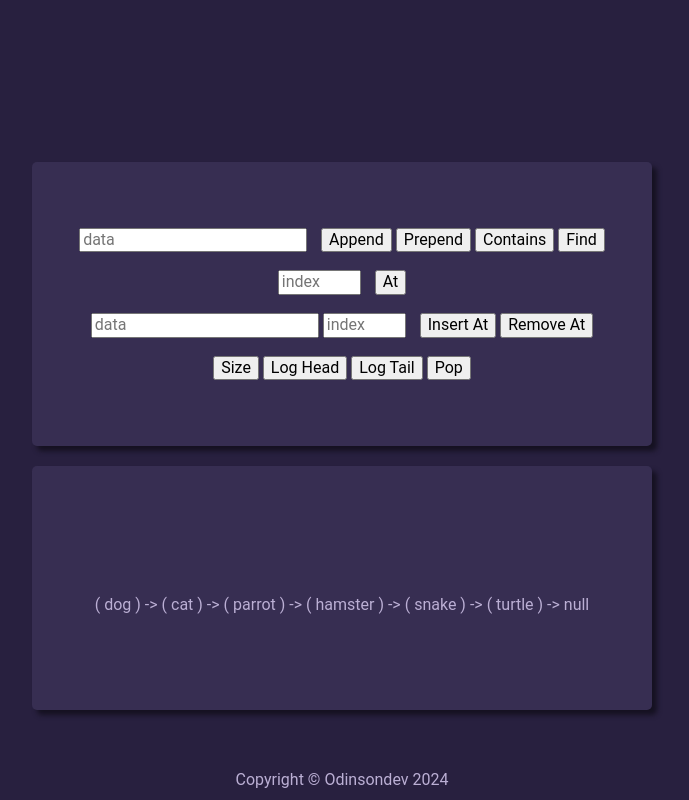
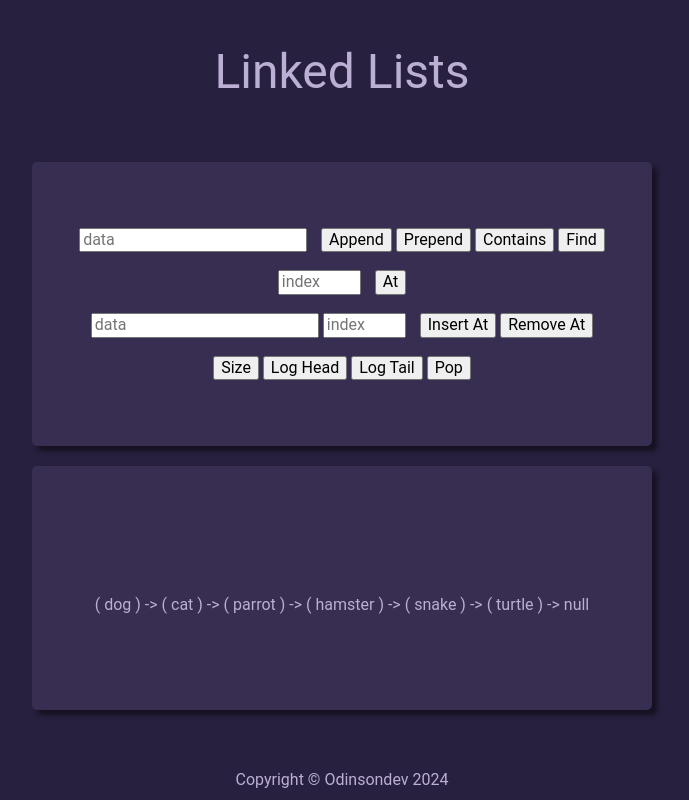
Before and after one commit to Odinsondev/project14-linkedLists, a website built with webpack: page src/index.html in a window 1280 px wide. Shown: the whole page, without its empty margins (298-987 px from the left). Built offline with nearby package versions, Linux system fonts and the light colour scheme.

Commit message:
Style: add title

```diff
--- a/src/index.html
+++ b/src/index.html
@@ -9,7 +9,11 @@
 </head>
 
 <body>
-  <header></header>
+  <header>
+    <div id="container">
+      <p id="title">Linked Lists</p>
+    </div>
+  </header>
 
   <div id="content1">
     <div id="content-container">
--- a/src/style.css
+++ b/src/style.css
@@ -23,6 +23,25 @@ body {
   --text2: rgb(0, 0, 0);
   --text-footer: rgb(187, 175, 212);
   /* font-size: 16px; */ /* Disables browser font size setting */
+}
+
+header {
+  grid-column: 1 / 4;
+  grid-row: 1 / 2;
+  display: flex;
+  justify-content: center;
+  align-items: center;
+
+  color: var(--text-footer);
+}
+
+#container {
+  text-align: center;
+}
+
+#title {
+  font-size: 3rem;
+  margin: 0 0 0.5rem 0;
 }
 
 body {
```
Also changed, not shown: dist/index.html, dist/main.js.
